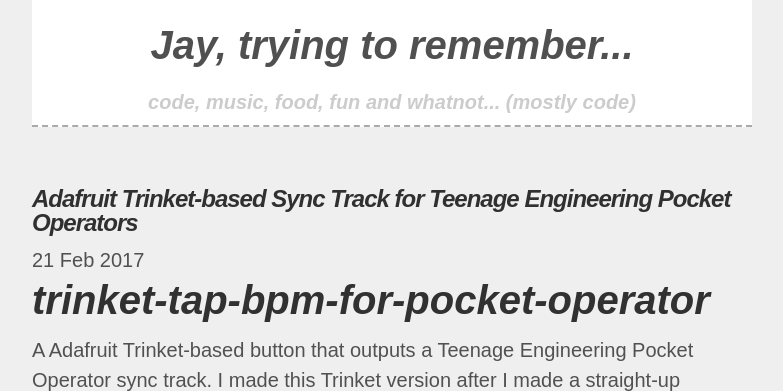
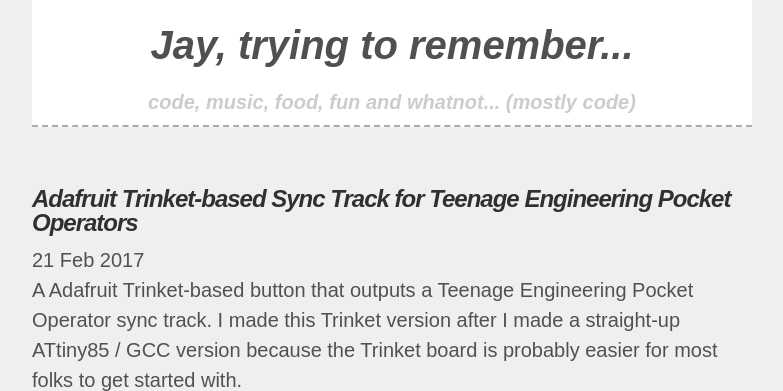
Before and after one commit to funkfinger/jaywiggins, a Jekyll site: the page built from _posts/2017-02-21-adafruit-trinket-based-sync-track-for-teenage-engineering-pocket-operators.md, in a window 1280 px wide and 900 px high, cut to the strip 0-391 px from the top of the window. Shown: the whole strip, without its empty margins (248-1031 px from the left). Built offline with Jekyll 4.4.1, drawn with Linux system fonts in a browser that asks for light colours; comment, search, counter and statistics services are not loaded.

Commit message:
new post on t.e. p.o. - small edit

```diff
--- a/_posts/2017-02-21-adafruit-trinket-based-sync-track-for-teenage-engineering-pocket-operators.md
+++ b/_posts/2017-02-21-adafruit-trinket-based-sync-track-for-teenage-engineering-pocket-operators.md
@@ -5,8 +5,6 @@
 date: 2017-02-21 16:28:45
 categories: [trinket,teenage engineering,sync,tap,bpm]
 ---
-
-# trinket-tap-bpm-for-pocket-operator
 
 A Adafruit Trinket-based button that outputs a Teenage Engineering Pocket Operator sync track. I made this Trinket version after I made a straight-up ATtiny85 / GCC version because the Trinket board is probably easier for most folks to get started with.
 
```
